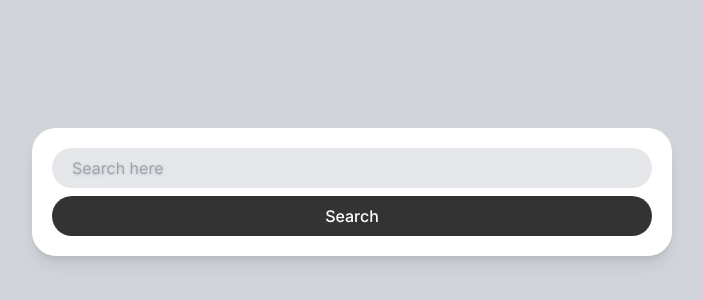
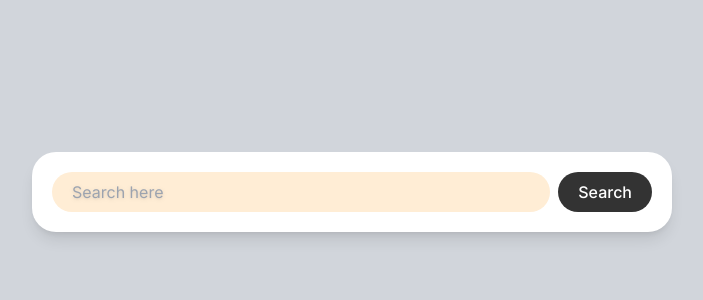
Before and after one commit to SangMin90/carret-market-clonecoding, a Next.js app: page / in a window 1280 px wide. Shown: the part 208-508 px from the top of the page, without its empty margins (288-991 px from the left). Built offline with nearby package versions, Linux system fonts and the light colour scheme.

Commit message:
responsive modifier

```diff
--- a/app/page.tsx
+++ b/app/page.tsx
@@ -1,14 +1,20 @@
 export default function Home() {
   return (
-    <main className="bg-gray-300 h-screen flex items-center justify-center p-5">
+    <main
+      className="bg-gray-300 h-screen flex
+        items-center justify-center p-5"
+    >
       <div
         className="bg-white shadow-lg p-5
       rounded-3xl w-full max-w-screen-sm flex
-      flex-col gap-2"
+      flex-col md:flex-row gap-2"
       >
         <input
           className="w-full rounded-full h-10
-          bg-gray-200 pl-5 ring ring-offset-2
+            bg-gray-200 sm:bg-red-100
+            md:bg-green-100 lg:bg-cyan-100
+            xl:bg-orange-100 2xl:bg-purple-100
+            pl-5 ring ring-offset-2
             outline-none ring-transparent
            focus:ring-orange-500 transition-shadow
            placeholder:drop-shadow"
@@ -16,10 +22,11 @@ export default function Home() {
           placeholder="Search here"
         ></input>
         <button
-          className="bg-black bg-opacity-80 text-white py-2
-        rounded-full active:scale-90
-        transition-transform font-medium
-        focus:scale-90 outline-none"
+          className="bg-black bg-opacity-80
+          text-white py-2 rounded-full
+          active:scale-90 transition-transform
+          font-medium focus:scale-90 outline-none
+          md:px-5"
         >
           Search
         </button>
```
